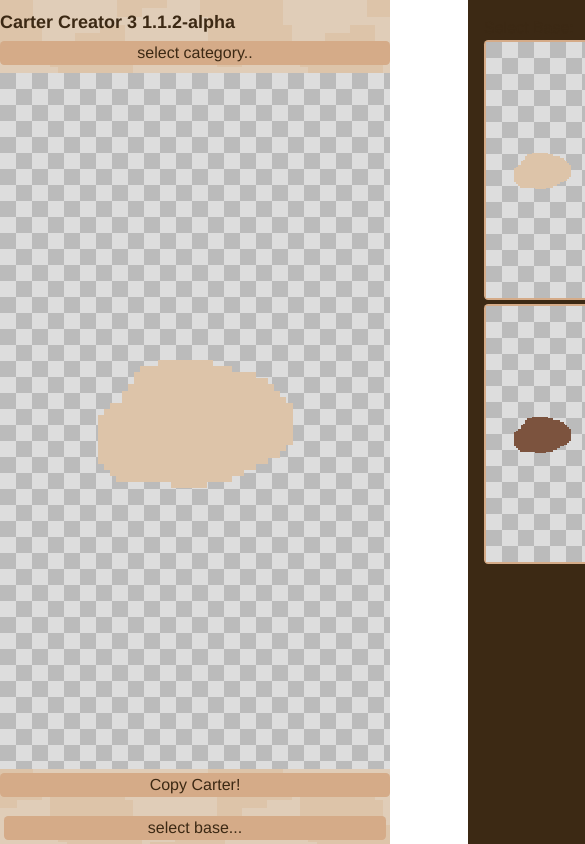
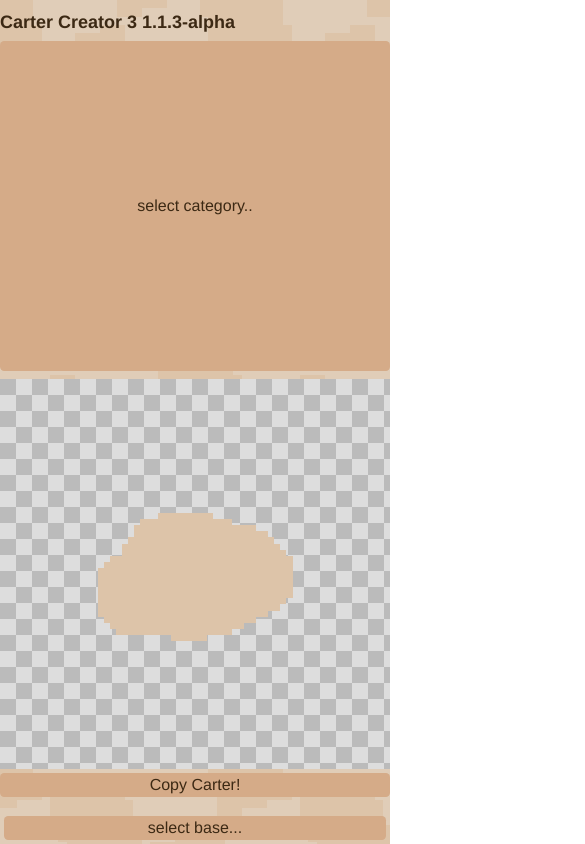
Before and after one commit to maffiemaffie/carter-creator-3, a React (Vite) app: page / in a window 390 px wide. Shown: the top 844 px of the page, 585 px wide, since content can reach past the window. Built offline with nearby package versions, Linux system fonts and the light colour scheme; a web font is replaced by a local one.

Commit message:
fix mobile screens scrolling to the right

```diff
--- a/src/App.css
+++ b/src/App.css
@@ -89,6 +89,7 @@ pre {
 }
 
 #features-book {
+  position: relative;
   width: 100%;
   height: 100%;
   min-height: 0;
@@ -401,7 +402,7 @@ nav > button:before {
     margin: 0;
     padding: 1em;
     box-sizing: border-box;
-    left: 120vw;
+    left: 100vw;
     transition: left 0.2s cubic-bezier(0.09, 0.42, 0.84, 0.98);
 
     grid-template-areas:
@@ -441,8 +442,8 @@ nav > button:before {
     width: 100vw;
     height: 100dvh;
     flex-flow: column nowrap;
-    left: -120vw;
-    transition: left 0.2s cubic-bezier(0.09, 0.42, 0.84, 0.98);
+    left: -100vw;
+    transition: left 0.25s cubic-bezier(0.09, 0.42, 0.84, 0.98);
   }
 
   nav.open {
@@ -472,7 +473,7 @@ nav > button:before {
       "book";
 
     grid-template-columns: 100vw;
-    grid-template-rows: auto auto 1fr auto;
+    grid-template-rows: auto 1fr auto auto;
 
     width: 100vw;
   }
--- a/src/CarterBuilder.tsx
+++ b/src/CarterBuilder.tsx
@@ -55,7 +55,7 @@ export default function CarterBuilder() {
   return (
     <>
       <div id="carter-builder">
-        <h1>Carter Creator 3 1.1.2-alpha</h1>
+        <h1>Carter Creator 3 1.1.3-alpha</h1>
         <div id="main-carter">
           <CarterExample
             baseColor={selectedBase.baseColor}
```
